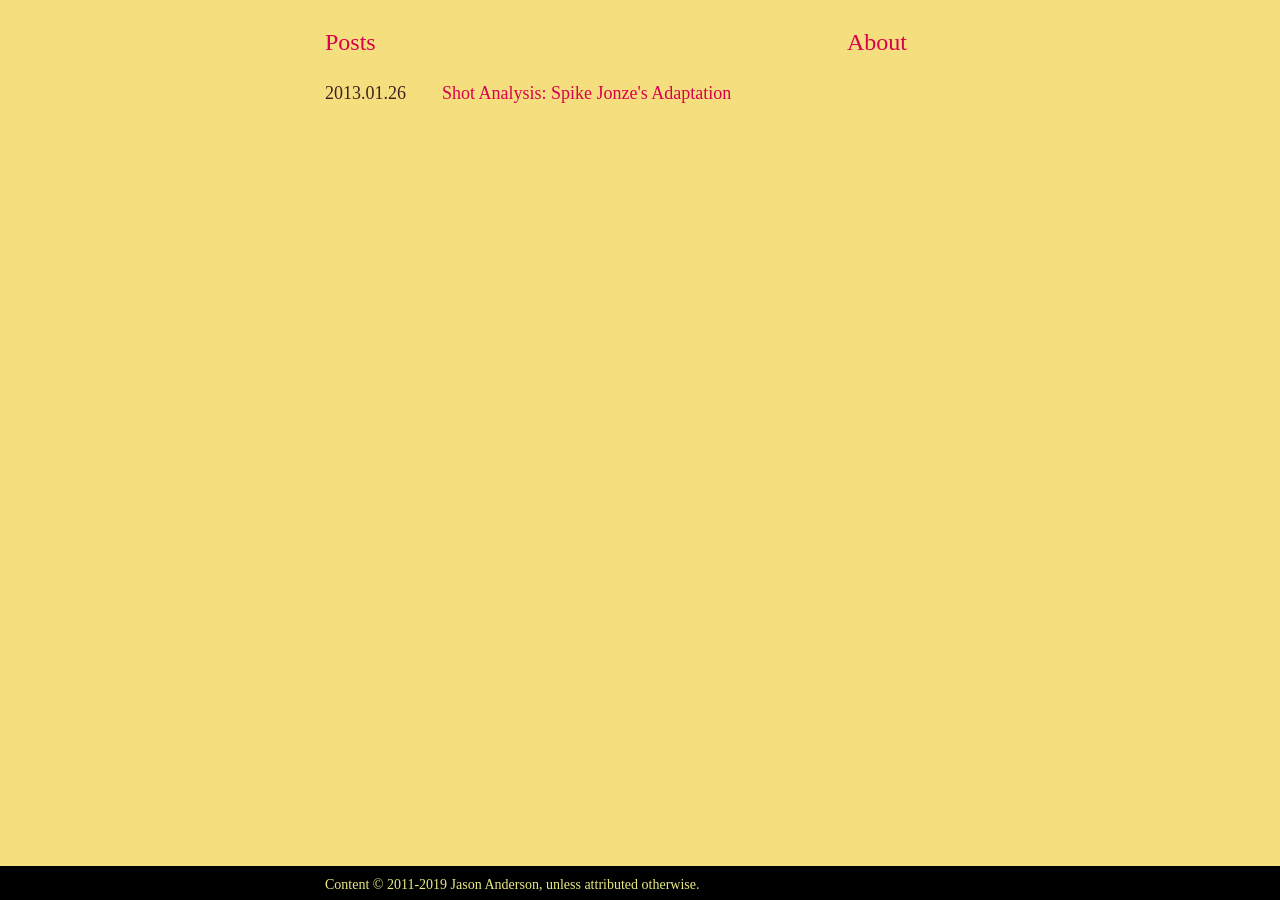
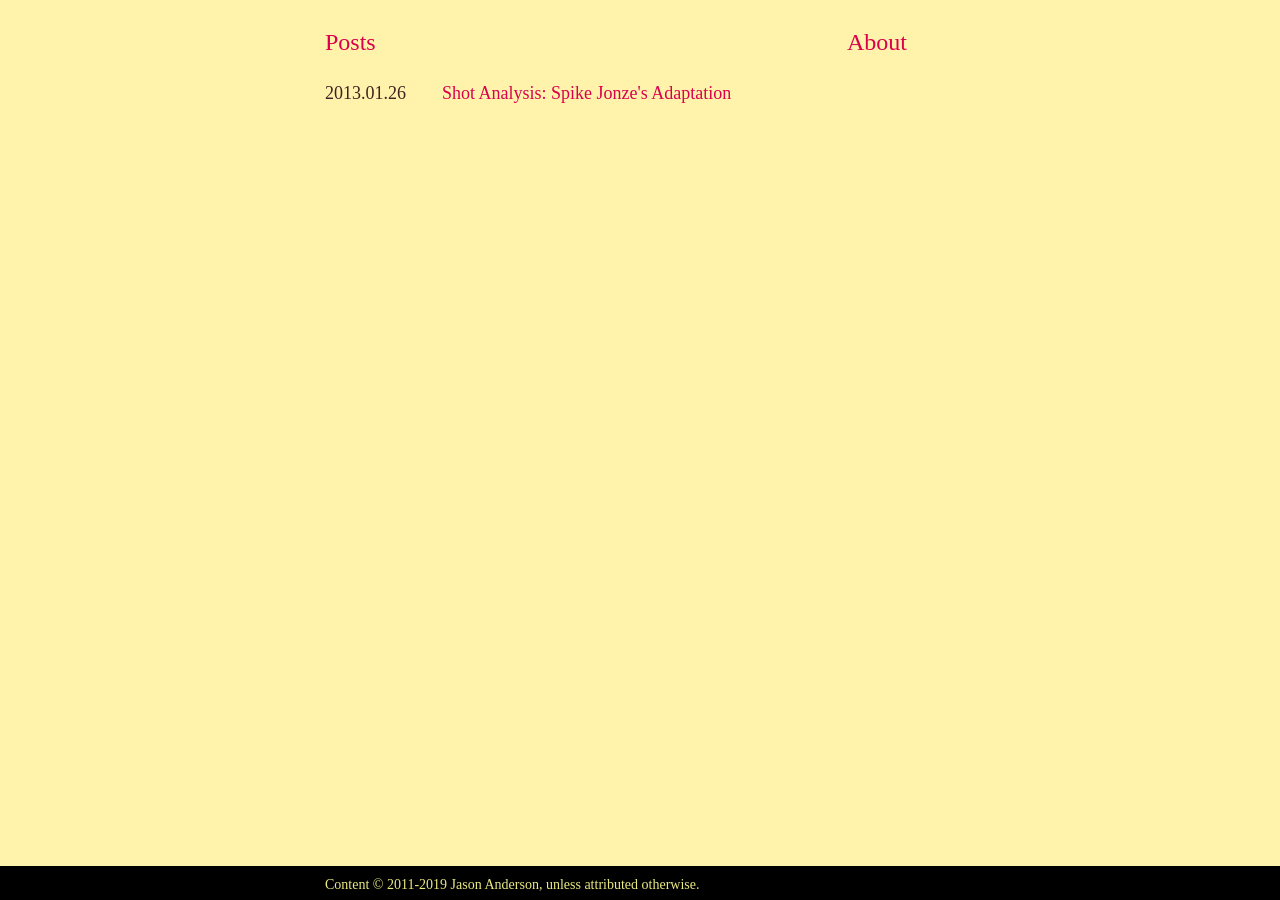
Before and after one commit to diurnalist/diurnal.st, a Jekyll site: the page built from index.html, in a window 1280 px wide. Built offline with Jekyll 4.4.1, drawn with Linux system fonts in a browser that asks for light colours.

Commit message:
Update bg color

```diff
--- a/css/screen.css
+++ b/css/screen.css
@@ -58,7 +58,7 @@ body {
 	flex-direction: column;
 	align-items: center;
 	font-family: serif;
-	background-color: #f4de7e;
+	background-color: #fff3ab;
 	color: #402020;
 	min-height: 100vh;
 }
```
